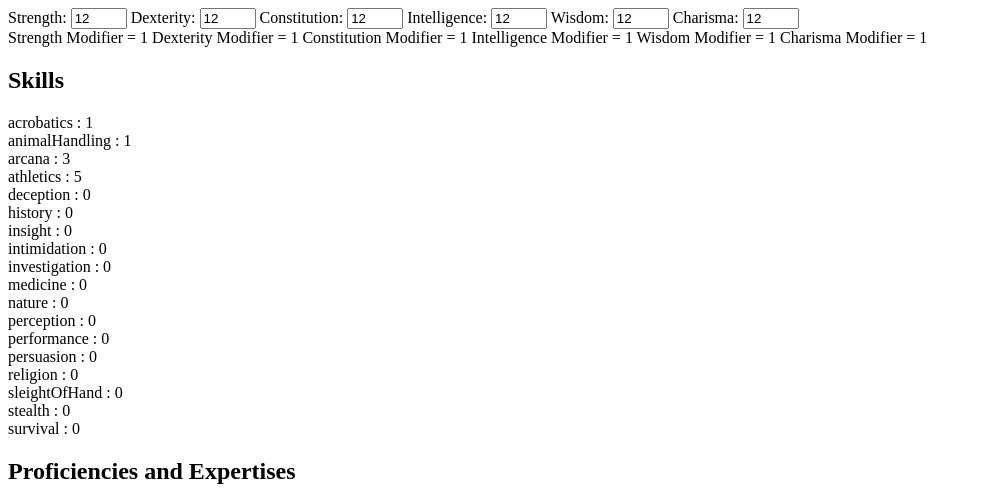
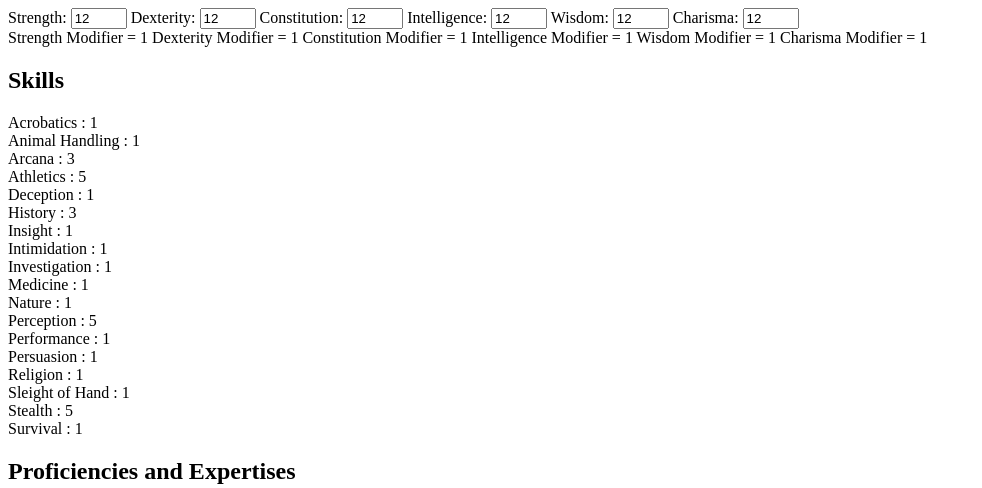
Before and after one commit to cjb3768/TryingAngular, an Angular app in the folder char-sheet-gen/: page / in a window 1280 px wide. Shown: the top 488 px of the page, without its empty margins (0-982 px from the left). Built offline with nearby package versions, Linux system fonts and the light colour scheme.

Commit message:
Updated SkillList to store info about skill, component to render skills

```diff
--- a/char-sheet-gen/src/app/skills/skills.component.html
+++ b/char-sheet-gen/src/app/skills/skills.component.html
@@ -2,5 +2,5 @@
 
 
 <div *ngFor="let skill of skills | keyvalue">
-  {{skill.key}} : {{skill.value}}
+  {{skill.value.printName}} : {{skill.value.modifier}}
 </div>
--- a/char-sheet-gen/src/app/skills/skills.component.ts
+++ b/char-sheet-gen/src/app/skills/skills.component.ts
@@ -12,24 +12,24 @@ import { SkillList } from '../skill-list';
 export class SkillsComponent implements OnInit {
 
   skills: SkillList = {
-    acrobatics: this.calculateSkillModifier('acrobatics', 'str'),
-    animalHandling: this.calculateSkillModifier('animalHandling', 'wis'),
-    arcana: this.calculateSkillModifier('arcana','int'),
-    athletics: this.calculateSkillModifier('athletics','str'),
-    deception: 0,
-    history: 0,
-    insight: 0,
-    intimidation: 0,
-    investigation: 0,
-    medicine: 0,
-    nature: 0,
-    perception: 0,
-    performance: 0,
-    persuasion: 0,
-    religion: 0,
-    sleightOfHand: 0,
-    stealth: 0,
-    survival: 0
+    acrobatics:     {name: 'acrobatics', printName: 'Acrobatics', ability: 'str', modifier: this.calculateSkillModifier('acrobatics','str')},
+    animalHandling: {name: 'animalHandling', printName: 'Animal Handling', ability: 'wis', modifier: this.calculateSkillModifier('animalHandling', 'wis')},
+    arcana:         {name: 'arcana', printName: 'Arcana', ability: 'int', modifier: this.calculateSkillModifier('arcana','int')},
+    athletics:      {name: 'athletics', printName: 'Athletics', ability: 'str', modifier: this.calculateSkillModifier('athletics','str')},
+    deception:      {name: 'deception', printName: 'Deception', ability: 'cha', modifier: this.calculateSkillModifier('deception','cha')},
+    history:        {name: 'history', printName: 'History', ability: 'int', modifier: this.calculateSkillModifier('history','int')},
+    insight:        {name: 'insight', printName: 'Insight', ability: 'wis', modifier: this.calculateSkillModifier('insight','wis')},
+    intimidation:   {name: 'intimidation', printName: 'Intimidation', ability: 'cha', modifier: this.calculateSkillModifier('intimidation','cha')},
+    investigation:  {name: 'investigation', printName: 'Investigation', ability: 'int', modifier: this.calculateSkillModifier('investigation','int')},
+    medicine:       {name: 'medicine', printName: 'Medicine', ability: 'wis', modifier: this.calculateSkillModifier('medicine','wis')},
+    nature:         {name: 'nature', printName: 'Nature', ability: 'int', modifier: this.calculateSkillModifier('nature','int')},
+    perception:     {name: 'perception', printName: 'Perception', ability: 'wis', modifier: this.calculateSkillModifier('perception','wis')},
+    performance:    {name: 'performance', printName: 'Performance', ability: 'cha', modifier: this.calculateSkillModifier('performance','cha')},
+    persuasion:     {name: 'persuasion', printName: 'Persuasion', ability: 'cha', modifier: this.calculateSkillModifier('persuasion','cha')},
+    religion:       {name: 'religion', printName: 'Religion', ability: 'int', modifier: this.calculateSkillModifier('religion','int')},
+    sleightOfHand:  {name: 'sleightOfHand', printName: 'Sleight of Hand', ability: 'dex', modifier: this.calculateSkillModifier('sleightOfHand','dex')},
+    stealth:        {name: 'stealth', printName: 'Stealth', ability: 'dex', modifier: this.calculateSkillModifier('stealth','dex')},
+    survival:       {name: 'survival', printName: 'Survival', ability: 'wis', modifier: this.calculateSkillModifier('survival','wis')}
   };
 
   constructor(private abilityScoresService: AbilityScoresService, private proficienciesService: ProficienciesService) { }
@@ -40,4 +40,13 @@ export class SkillsComponent implements OnInit {
   calculateSkillModifier(skillName: string, abilityName: string) : number {
     return this.abilityScoresService.modifiers[abilityName] + this.proficienciesService.calculateProficiencyBonus('skills', skillName);
   }
+
+  updateSkillModifiers(changedAbilityScore: string){
+    //update all of the ability modifiers whose matching ability score has changed
+    for (let s in this.skills){
+      if (this.skills[s].ability == changedAbilityScore){
+        this.skills[s].modifier = this.calculateSkillModifier(this.skills[s].name, this.skills[s].ability);
+      }
+    }
+  }
 }
```
Also changed, not shown: char-sheet-gen/src/app/skill-list.ts (+25 -18 lines).
